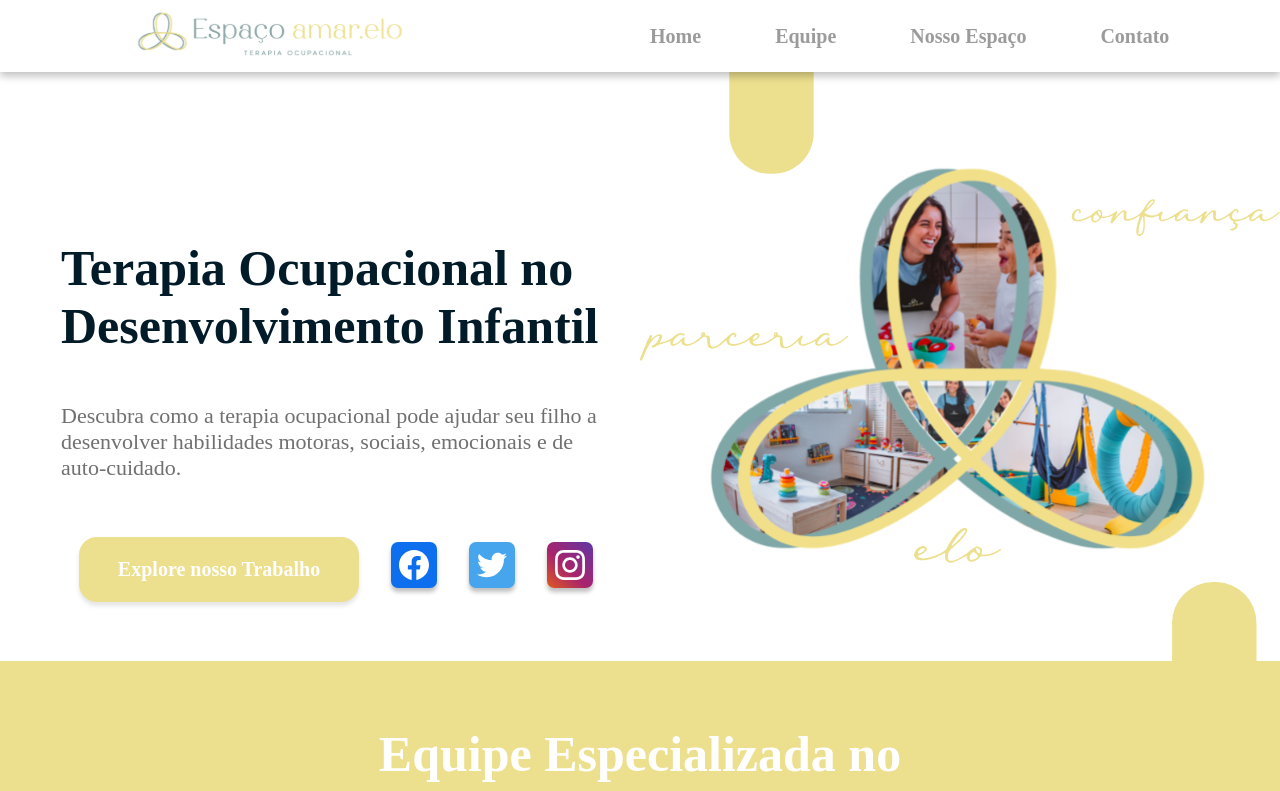
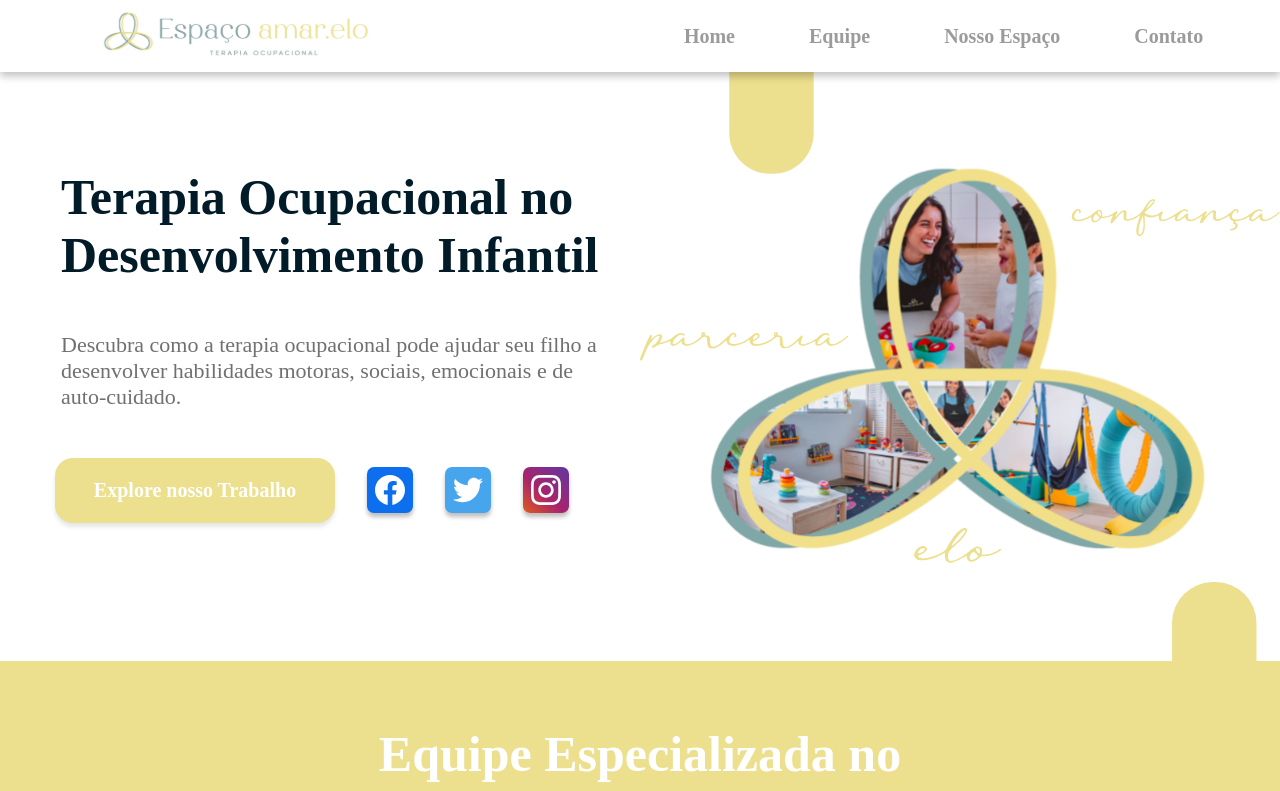
Before and after one commit to AssueroMota/Projeto-Retro-Game, a React (Vite) app: page / in a window 1280 px wide. Shown: the top 791 px of the page. Built offline with nearby package versions, Linux system fonts and the light colour scheme; a web font is replaced by a local one.

Commit message:
up new actually

```diff
--- a/sass/Contact.scss
+++ b/sass/Contact.scss
@@ -68,6 +68,10 @@
                 margin-top: 52px;
                 align-items: center;
             }
+            @media (min-width:$tablet) and (max-width:$desktop-2) {
+                gap: 32px;
+            }
+
 
             .contact-item {
                 width: 320px;
@@ -174,7 +178,7 @@
             .contact-map {
                 position: relative;
                 border-radius: 16px;
-
+                overflow: hidden;
                 @media (max-width:$mobile) {
                     display: none;
                 }
--- a/sass/SectionOne.scss
+++ b/sass/SectionOne.scss
@@ -31,7 +31,7 @@
         flex-direction: column;
         position: relative;
         gap: 48px;
-        top: 16rem;
+        top: 12rem;
         width: 50%;
         left: 183px;
 
@@ -108,10 +108,8 @@
             }
 
             @media (min-width:$tablet) and (max-width:$desktop-2) {
-
-
                 font-size: 50px;
-                padding-top: 180px;
+                padding-top: 30px;
             }
 
         }
@@ -158,11 +156,15 @@
 
         .section-one__container__midias {
 
+
+
             @media (min-width:$tablet) and (max-width:$desktop-2) {
                 display: flex;
                 gap: 32px;
                 align-items: center;
                 justify-content: space-between;
+                margin-top: 0;
+                margin-left: -3rem;
             }
 
 
@@ -194,6 +196,9 @@
                     font-size: 18px;
                     margin-top: 0px;
                 }
+                @media (min-width:$tablet) and (max-width:$desktop-2) {
+                    margin-top: 0px;
+                }
 
 
                 &:hover {
@@ -211,7 +216,10 @@
                 display: flex;
                 align-items: center;
                 gap: 32px;
-
+                margin-top: 64px;
+                @media (min-width:$tablet) and (max-width:$desktop-2) {
+                    margin-top: 0px;
+                }
                 img {
                     width: 30px;
                     height: 30px;
--- a/sass/SectionThree.scss
+++ b/sass/SectionThree.scss
@@ -1,6 +1,7 @@
 .newsletter-section {
 
     background-color: #ECDF8D;
+    padding-top: 136px;
     @media (min-width:$tablet) and (max-width:$desktop-2) {
 
         padding-top: 136px;
--- a/sass/SectionTwo.scss
+++ b/sass/SectionTwo.scss
@@ -646,7 +646,7 @@
                 display: grid;
                 grid-auto-flow: column;
                 overflow-x: auto;
-                column-gap: 0px;
+                column-gap: 32px;
                 margin-left: -1rem;
                 // flex: 0 0 auto;
                 justify-content: flex-start;
--- a/sass/index.scss
+++ b/sass/index.scss
@@ -25,20 +25,19 @@
   @media (min-width:$tablet) and (max-width:$desktop-2) {
     justify-content: space-around;
     width: 100%;
-    margin: auto;
+    display: flex;
   }
 
 
   .header {
     align-items: center;
     display: flex;
-    justify-content: space-around;
+    justify-content: space-between;
     width: 95%;
 
     @media (min-width:$tablet) and (max-width:$desktop-2) {
-      width: 100%;
-      justify-content: space-around;
-      margin: auto;
+      justify-content: space-between;
+      width: 88%;
     }
 
     .header-content img {
--- a/src/components/Contact/Contact.jsx
+++ b/src/components/Contact/Contact.jsx
@@ -175,7 +175,7 @@ const Contact = () => {
                     <div className="contact-map">
                         <iframe
                             src="https://www.google.com/maps/embed?pb=!1m14!1m12!1m3!1d60009.193831998666!2d-43.95653311046954!3d-19.94232288215977!2m3!1f0!2f0!3f0!3m2!1i1024!2i768!4f13.1!5e0!3m2!1sen!2sbr!4v1723240393717!5m2!1sen!2sbr"
-                            width="100%"
+                            width="1920"
                             height="1080"
                             className="responsive-map"
                             style={{ border: "6px" }}
```
